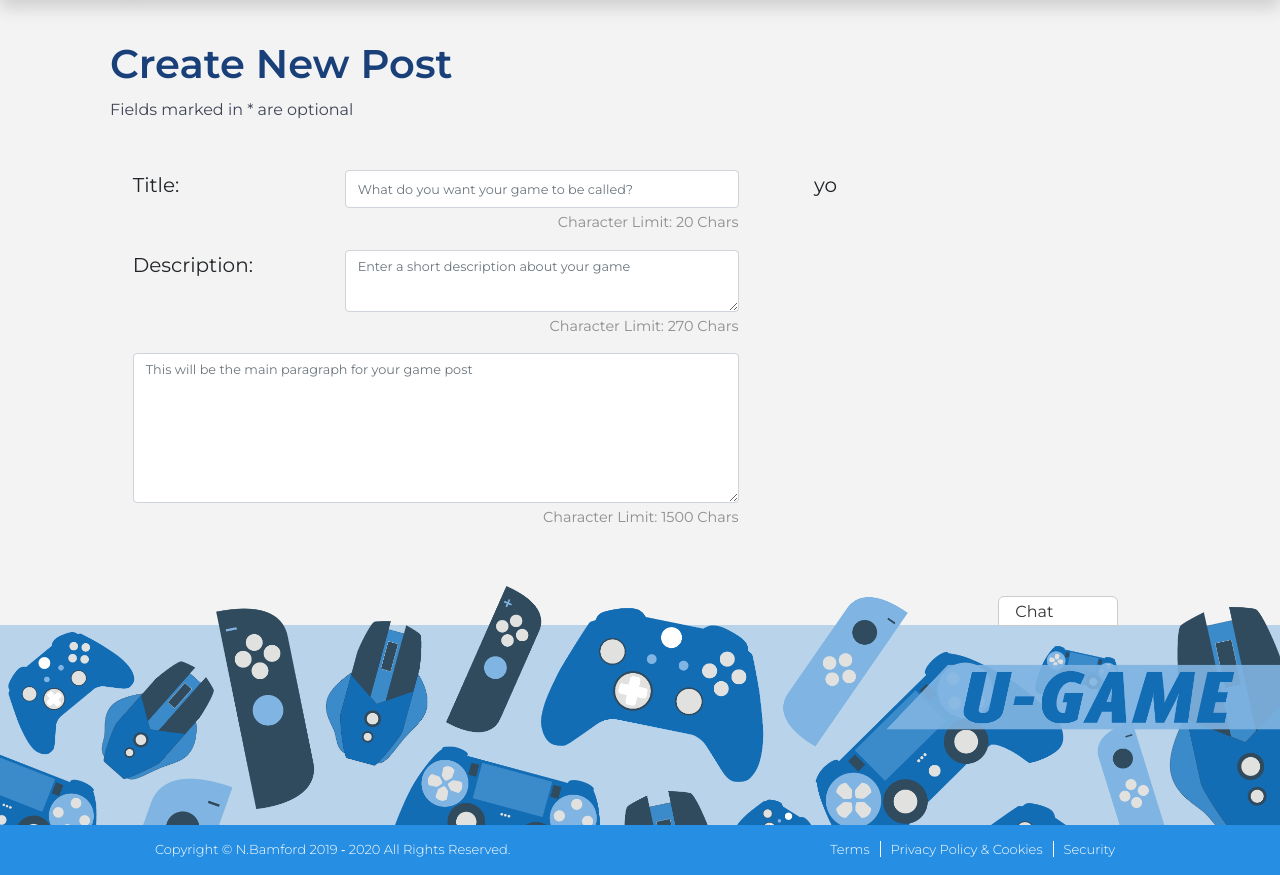
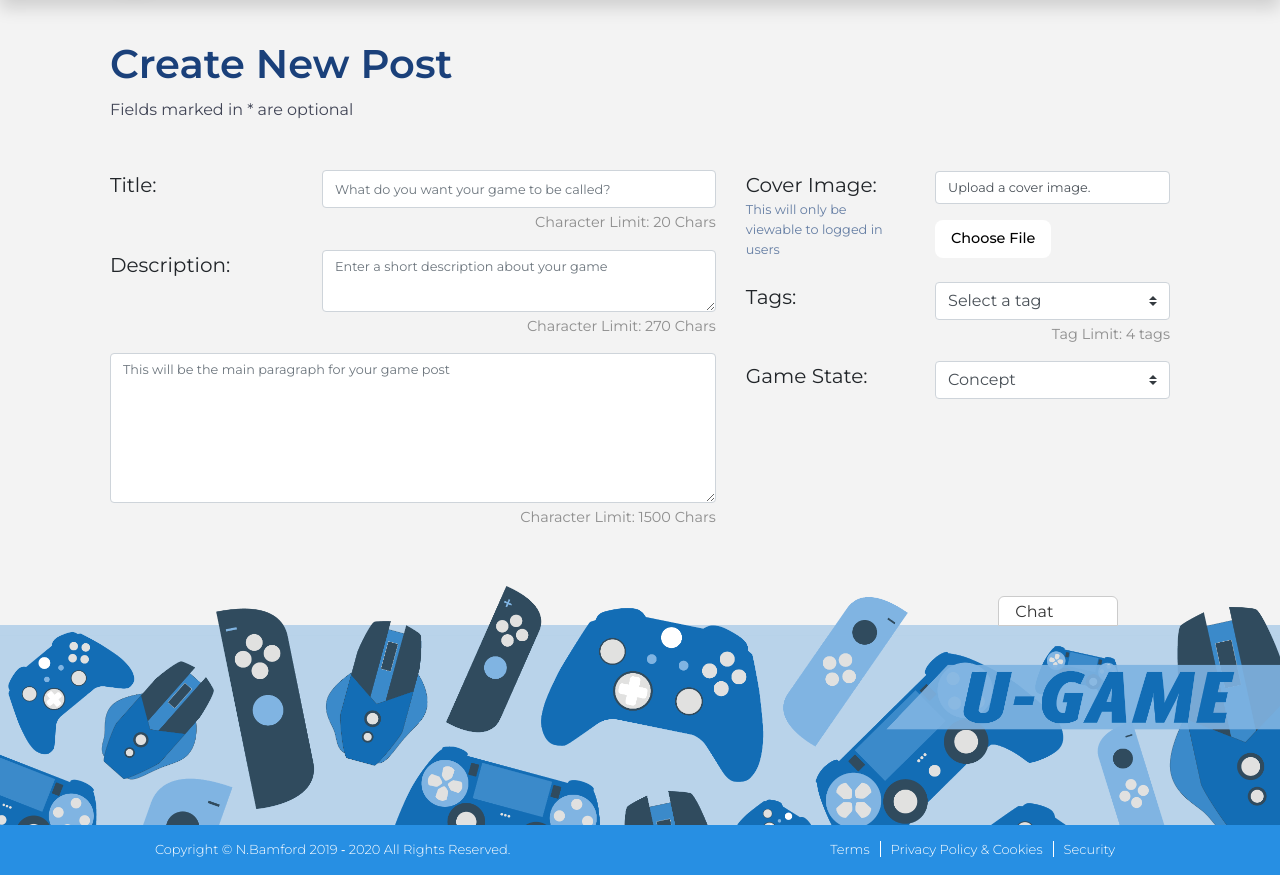
Before and after one commit to Banoulka/cli_serv_assignment1, a PHP site: page /posts/create in a window 1280 px wide. Shown: the part 115-990 px from the top of the page. Run offline with PHP 8.4, Linux system fonts and the light colour scheme; some libraries are stand-ins or nearby versions.

Commit message:
Added more to the create form post

```diff
--- a/Views/partials/footer.phtml
+++ b/Views/partials/footer.phtml
@@ -20,5 +20,6 @@
 <script src="https://cdnjs.cloudflare.com/ajax/libs/popper.js/1.14.7/umd/popper.min.js" integrity="sha384-UO2eT0CpHqdSJQ6hJty5KVphtPhzWj9WO1clHTMGa3JDZwrnQq4sF86dIHNDz0W1" crossorigin="anonymous"></script>
 <script src="https://stackpath.bootstrapcdn.com/bootstrap/4.3.1/js/bootstrap.min.js" integrity="sha384-JjSmVgyd0p3pXB1rRibZUAYoIIy6OrQ6VrjIEaFf/nJGzIxFDsf4x0xIM+B07jRM" crossorigin="anonymous"></script>
 <script src="../js/scripts.js"></script>
+
 </body>
 </html>
--- a/Views/partials/header.phtml
+++ b/Views/partials/header.phtml
@@ -10,8 +10,8 @@
     <meta name="author" content="Nathan Bamford">
 
     <!-- Favicon & Title -->
-    <link rel="icon" type="image/png" sizes="32x32" href="favicon-32x32.png">
-    <link rel="icon" type="image/png" sizes="16x16" href="favicon-16x16.png">
+    <link rel="icon" type="image/png" sizes="32x32" href="../favicon-32x32.png">
+    <link rel="icon" type="image/png" sizes="16x16" href="../favicon-16x16.png">
     <title><?php echo $view->title; ?></title>
 
     <!-- Font & Styles -->
@@ -47,7 +47,7 @@
                     <div class="text-center">
                         <a href="#" class="m-0 username text-body" data-toggle="tooltip" data-placement="bottom" title="Profile">Banoulka</a>
                     </div>
-                    <a class="btn toolover <?php if($view->page == "create-post") echo "active"; ?>" href="posts/create.php" data-toggle="tooltip" data-placement="bottom" title="Create New Post"><i class="fas fa-edit"></i></a>
+                    <a class="btn toolover <?php if($view->page == "create-post") echo "active"; ?>" href="../posts/create.php" data-toggle="tooltip" data-placement="bottom" title="Create New Post"><i class="fas fa-edit"></i></a>
                     <div class="notify-drop d-inline-block" data-placement="bottom" title="Notifications">
                         <?php require("notifications.phtml") ?>
                     </div>
--- a/Views/posts/create.phtml
+++ b/Views/posts/create.phtml
@@ -7,30 +7,64 @@
         <div class="row justify-content-around">
             <div class="col-md-7">
                 <div class="form-group row align-items-center justify-content-between">
-                    <label for="title" class="col-md-3 col-form-label align-self-start py-0">Title:</label>
+                    <label for="title" class="col-md-4 col-form-label align-self-start py-0">Title:</label>
                     <div class="col-md-8">
-                        <input class="form-control" type="text" name="title" id="title" placeholder="What do you want your game to be called?" maxlength="20" autocomplete="off">
+                        <input class="form-control" type="text" name="title" id="title" placeholder="What do you want your game to be called?" autocomplete="off">
                         <p class="chars text-right m-0 pt-1">Character Limit: <span id="title-chars">20</span> Chars</p>
                     </div>
                 </div>
 
                 <div class="form-group row align-items-center justify-content-between">
-                    <label for="description" class="col-md-3 col-form-label align-self-start py-0">Description:</label>
+                    <label for="description" class="col-md-4 col-form-label align-self-start py-0">Description:</label>
                     <div class="col-md-8">
-                        <textarea class="form-control" name="desc" id="description" placeholder="Enter a short description about your game" maxlength="270"></textarea>
+                        <textarea class="form-control" name="desc" id="description" placeholder="Enter a short description about your game"></textarea>
                         <p class="chars text-right m-0 pt-1">Character Limit: <span id="description-chars">270</span> Chars</p>
                     </div>
                 </div>
 
                 <div class="form-group row align-items-center justify-content-between">
                     <div class="col">
-                        <textarea class="form-control" name="body" id="content" placeholder="This will be the main paragraph for your game post" maxlength="1500"></textarea>
+                        <textarea class="form-control" name="body" id="content" placeholder="This will be the main paragraph for your game post" ></textarea>
                         <p class="chars text-right m-0 pt-1">Character Limit: <span id="content-chars">1500</span> Chars</p>
                     </div>
                 </div>
             </div>
-            <div class="col-md-4">
-                <p>yo</p>
+            <div class="col-md-5">
+                <div class="form-group row align-items-center justify-content-between">
+                    <label for="cover-image" class="col-md-5 col-form-label align-self-start py-0">Cover Image:<br><span class="blue-helper">This will only be viewable to logged in users</span></label>
+                    <div class="col-md-7">
+                        <p class="form-control file-help">Upload a cover image.</p>
+                        <input type="file" class="file-input" name="cover-image" id="cover-image">
+                        <label for="cover-image" class="file-label">Choose File</label>
+                    </div>
+                </div>
+
+                <div class="form-group row align-items-center justify-content-between">
+                    <label for="tags" class="col-md-5 col-form-label align-self-start py-0">Tags:</label>
+                    <div class="col-md-7">
+                        <div id="tag-list"></div>
+                        <select class="custom-select" name="tags" id="tags">
+                            <option selected class="default-tag">Select a tag</option>
+                            <?php for($i = 0; $i < count($view->tags); $i++) : ?>
+                                <option value="<?php echo $view->tags[$i];?>"><?php echo $view->tags[$i];?></option>
+                                <?php echo "for"; ?>
+                            <?php endfor; ?>
+                        </select>
+                        <p class="chars text-right m-0 pt-1" id="tag-limit-p">Tag Limit: <span id="tag-limits">4</span> tags</p>
+                    </div>
+                </div>
+
+                <div class="form-group row align-items-center justify-content-between">
+                    <label for="game-state" class="col-md-5 col-form-label align-self-start py-0">Game State:</label>
+                    <div class="col-md-7">
+                        <select class="custom-select" name="game-state" id="game-state">
+                            <option value="Alpha" class="" selected>Alpha</option>
+                            <option value="Beta" class="" selected>Beta</option>
+                            <option value="Released" class="" selected>Released</option>
+                            <option value="Concept" class="" selected>Concept</option>
+                        </select>
+                    </div>
+                </div>
             </div>
         </div>
     </form>
--- a/css/styles.css
+++ b/css/styles.css
@@ -19,6 +19,7 @@
     --lgray-border: #cbcbcb;
 
     --dark-button: #242729;
+    --dark-blue-button: #1A407A;
 }
 
 * {
@@ -845,3 +846,84 @@ footer .footer-addon a:hover {
 .dprim-btn-outline {
 
 }
+
+.blue-helper {
+    font-size: 0.8rem;
+    line-height: 20px;
+    margin: 0;
+    color: rgba(26, 64, 122, 0.66) !important;
+    display: inline-block;
+}
+
+.file-input {
+    font-size: 1rem;
+}
+
+.file-input {
+    border: 0;
+    clip: rect(0, 0, 0, 0);
+    height: 1px;
+    overflow: hidden;
+    padding: 0;
+    position: absolute !important;
+    width: 1px;
+}
+
+.file-label {
+    background-color: white;
+    font-weight: 500;
+    font-size: 0.9rem;
+    border-radius: 0.5rem;
+    color: black;
+    cursor: pointer;
+    display: inline-block;
+    padding: 0.5rem 1rem;
+    transition: 0.3s all;
+}
+
+.file-label:hover, .file-input:focus .file-label {
+    background-color: var(--dark-button);
+    color: white;
+}
+
+.file-help {
+    cursor: default;
+    font-size: 0.8rem;
+    height: auto;
+    display: inline-block;
+}
+
+.custom-select .default-tag{
+    font-size: 0.8rem;
+    color: inherit !important;
+}
+
+.custom-select option {
+    color: var(--dark-blue-text) !important;
+}
+
+.picked-option {
+    background-color: white;
+    display: flex;
+    flex-direction: row;
+    align-items: center;
+    width: 100%;
+    vertical-align: middle;
+    border: 1px solid rgba(106, 111, 128, 0.36);
+    border-radius: 3px;
+    padding: 0.3em 0.8em;
+    font-size: 1rem;
+    color: var(--dark-blue-text) !important;
+    margin-bottom: 10px;
+}
+
+.picked-option .minus-tag {
+    margin-left: auto;
+    color: #971010;
+    transition: 0.2s all;
+}
+
+.picked-option .minus-tag:hover {
+    cursor: pointer;
+    color: #e51111;
+}
--- a/posts/create.php
+++ b/posts/create.php
@@ -4,5 +4,6 @@ $view = new stdClass();
 $view->title = "Create New Post - uGame";
 $view->page = "create-post";
 $view->user = true;
+$view->tags = ["Action", "Shooter", "Fighting", "Stealth", "Survival", "Adventure", "Horror"];
 
 require_once("../views/posts/create.phtml");
```
Also changed, not shown: js/scripts.js (+91 -28 lines).
